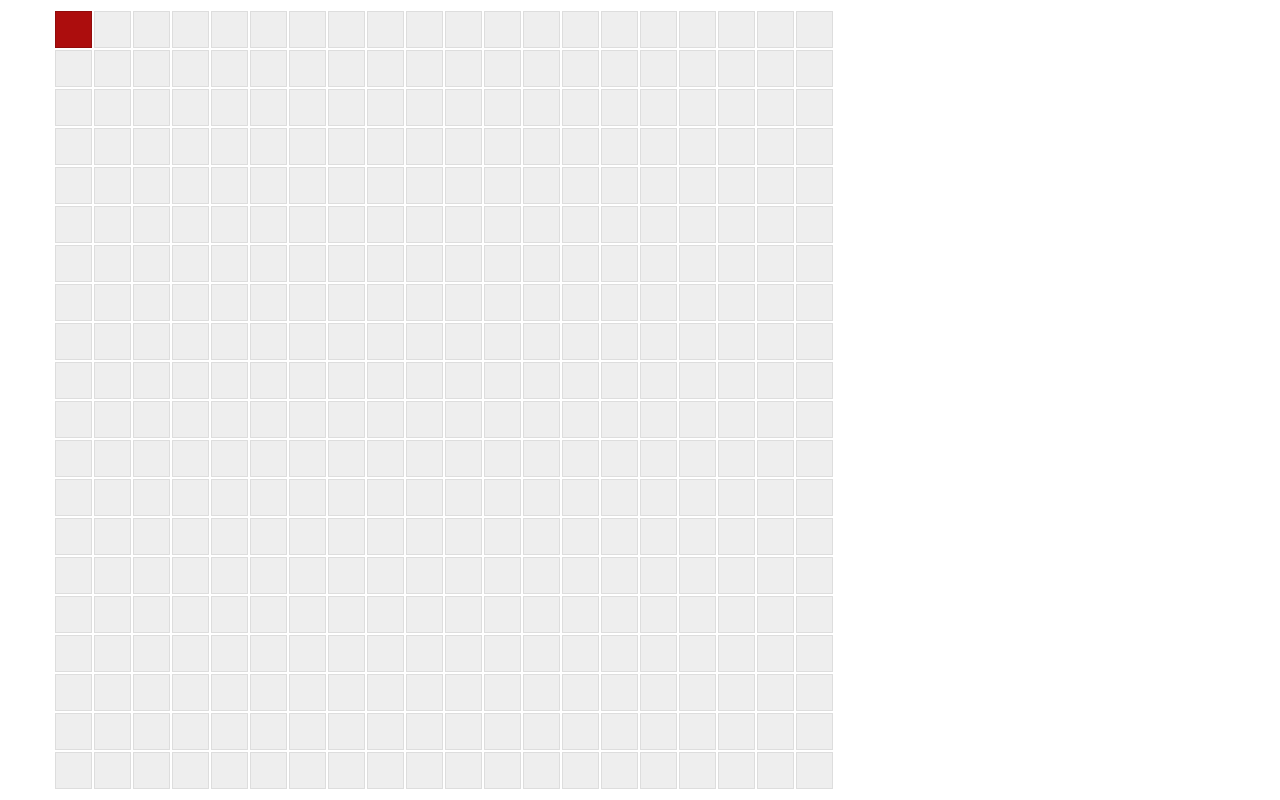
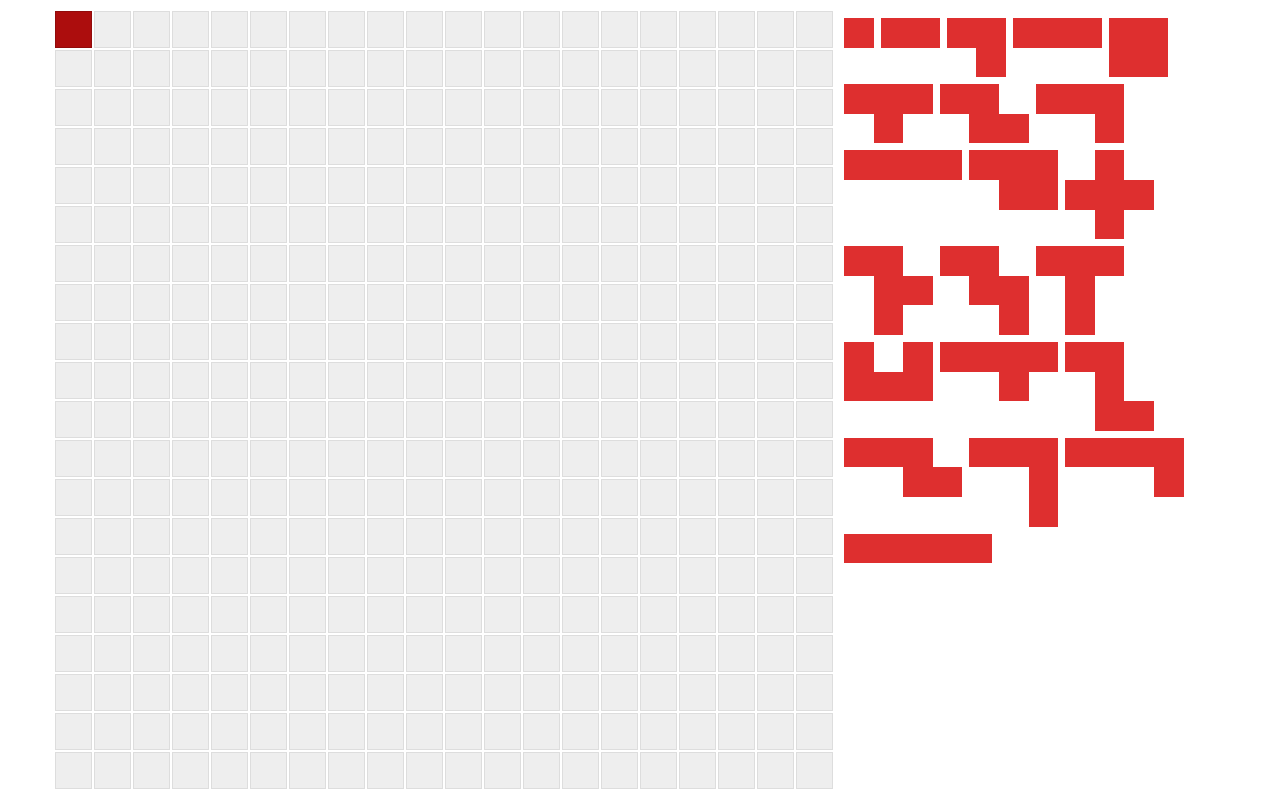
Before and after one commit to kelleyvanevert/jsblokus, a plain HTML site: page index.html in a window 1280 px wide. Both pictures are taken after a click on the element 73 px from the left and 29 px from the top of the page. Drawn offline with Linux system fonts and the light colour scheme.

Commit message:
Effects and tile store

```diff
--- a/blokus.js
+++ b/blokus.js
@@ -88,19 +88,106 @@ var Blokus = (function() {
         }).join(", ");
     };
     Vec.unserialize = function(str) {
-        var numbers = str.match(/[0-9]+/g);
+        var numbers = str.match(/[0-9\-]+/g);
         if (!numbers) {
             return [];
         }
         vecs = [];
         for (var i = 0, len = numbers.length / 2; i < len; i++) {
-            vecs.push(new Vec(numbers[i*2], numbers[i*2 + 1]));
+            vecs.push(new Vec(parseInt(numbers[i*2]), parseInt(numbers[i*2 + 1])));
         }
         return vecs;
     };
-    window.V = Vec;
 
-    var blocknames = {
+    var tiles = (function() {
+        var adjustments = {
+                "N": new Vec( 0,-1),
+                "E": new Vec( 1, 0),
+                "S": new Vec( 0, 1),
+                "W": new Vec(-1, 0),
+            },
+            tiles = {},
+            blueprints = [
+                ["1", ""],
+                ["2", "E"],
+                ["v", "ES"],
+                ["3", "EE"],
+                ["o", "ESW"],
+                ["t", "EEWS"],
+                ["z", "ESE"],
+                ["l", "EES"],
+                ["4", "EEE"],
+                ["P", "EESW"],
+                ["X", "EEWNSS", new Vec(0, 1)],
+                ["F", "ESSNE"],
+                ["W", "ESES"],
+                ["T", "EEWSS"],
+                ["U", "SEEN"],
+                ["Y", "EEEWS"],
+                ["Z", "ESSE"],
+                ["N", "EESE"],
+                ["V", "EESS"],
+                ["L", "EEES"],
+                ["5", "EEEE"],
+            ],
+            analyze = function(vs) {
+                var sqlengths = [],
+                    first = vs[0];
+                //      min x  | min y  | max x  | max y
+                dims = [first.x, first.y, first.x, first.y];
+                vs.map(function(v, i) {
+                    vs.map(function(w, j) {
+                        if (i < j) {
+                            sqlengths.push(v.subtract(w).sqlength());
+                        }
+                    });
+                    dims = [
+                        Math.min(dims[0], v.x),
+                        Math.min(dims[1], v.y),
+                        Math.max(dims[2], v.x),
+                        Math.max(dims[3], v.y),
+                    ];
+                });
+                var uid = sqlengths.sort().join("."),
+                    dimensions = [dims[2]-dims[0]+1, dims[3]-dims[1]+1].sort();
+                uid += "|" + dimensions.join(".");
+                return window.z = {
+                    vecs: vs,
+                    sqlengths: sqlengths,
+                    dimensions: dimensions,
+                    uid: uid,
+                };
+            };
+        tiles.names = blueprints.map(function(t) {
+            return t[0];
+        }).join("");
+        tiles.data = blueprints.reduce(function(data, t) {
+            var vecs = t[1].split("").reduce(function(vecs, adj) {
+                vecs.unshift(vecs[0].add(adjustments[adj]));
+                return vecs;
+            }, [t[2] || new Vec(0, 0)]).reduce(function(unique, v) {
+                if (unique[v.toString()] == undefined) {
+                    unique.push(v);
+                    unique[v.toString()] = true;
+                }
+                return unique;
+            }, []);
+            data[t[0]] = analyze(vecs);
+            return data;
+        }, {});
+        tiles.lookup = blueprints.reduce(function(lookup, t) {
+            lookup[tiles.data[t[0]].uid] = t[0];
+            return lookup;
+        }, {});
+        tiles.identify = function(vecs) {
+            var res = analyze(vecs);
+            return res ? tiles.lookup[res.uid] : false;
+        };
+        return tiles;
+    })();
+    window.t = tiles;
+        /*
+    var lookup = {
         // distances, sorted | dimensions | name
                             "|1.1" : "1",
                            "1|1.2" : "2",
@@ -124,34 +211,7 @@ var Blokus = (function() {
         "1.1.1.1.2.4.4.5.9.10|2.4" : "L",
         "1.1.1.1.4.4.4.9.9.16|1.5" : "5",
     };
-    var identify = function(vecs) {
-        var uid;
-        if (vecs.length == 1) {
-            uid = "|1.1";
-        } else {
-            uid = [];
-            var last = vecs[vecs.length - 1];
-            //      min x | min y | max x | max y
-            dims = [last.x, last.y, last.x, last.y];
-            for (var i = 0; i < vecs.length - 1; i++) {
-                for (var j = i + 1; j < vecs.length; j++) {
-                    uid.push(vecs[i].subtract(vecs[j]).sqlength());
-                }
-                dims = [
-                    Math.min(dims[0], vecs[i].x),
-                    Math.min(dims[1], vecs[i].y),
-                    Math.max(dims[2], vecs[i].x),
-                    Math.max(dims[3], vecs[i].y),
-                ];
-            }
-            uid = uid.sort(function(a,b) {
-                if (a==b) return 0;
-                return parseInt(a) > parseInt(b) ? 1 : -1;
-            }).join(".");
-            uid += "|" + [dims[2]-dims[0]+1, dims[3]-dims[1]+1].sort().join(".");
-        }
-        return blocknames[uid] || false;
-    };
+    */
 
     var Blokus = function()
     {
@@ -206,7 +266,7 @@ var Blokus = (function() {
                 }
 
                 this._valid = true;
-                this._tilename = identify(this._vecs);
+                this._tilename = tiles.identify(this._vecs);
             },
             // Public
             all: [],
@@ -259,7 +319,7 @@ var Blokus = (function() {
                 return {
                     index: k,
                     first_move: true,
-                    tiles: "12v3otzl4PXFWTUYZNVL5",
+                    tiles: tiles.names,
                     color: color,
                     corner: new Vec(k % 3 == 0 ? 0 : 19, k < 2 ? 0 : 19),
                     focus: new Vec(k % 3 == 0 ? 0 : 19, k < 2 ? 0 : 19),
@@ -294,6 +354,26 @@ var Blokus = (function() {
             }
             this.table.push(row);
         }
+
+        this.tilestore = $("<div>").addClass("tilestore").appendTo("body");
+        tiles.names.split("").map(function(tilename) {
+            var tile = $("<div>").addClass("tile tile-"+tilename).appendTo(self.tilestore),
+                width = 0,
+                height = 0,
+                dim = 0.8;
+            tiles.data[tilename].blocks = tiles.data[tilename].vecs.map(function(v) {
+                width = Math.max(width, v.x + 1);
+                height = Math.max(height, v.y + 1);
+                return $("<div>").addClass("block").appendTo(tile).css({
+                    top: (v.y * dim) + "em",
+                    left: (v.x * dim) + "em",
+                });
+            });
+            tiles.data[tilename].el = tile.css({
+                width: (width * dim) + "em",
+                height: (height * dim) + "em",
+            });
+        });
 
         /*
             Event handling
@@ -343,7 +423,13 @@ var Blokus = (function() {
                     "border-width": border,
                 }
             },
-            emsize = Math.floor($(window).height() / 45);
+            tilestorecss = {
+                top: offset.top + Math.floor(0.25 * dim),
+                left: offset.left + Math.floor(2 * part) + Math.floor(0.25 * dim),
+                width: Math.floor(part) - Math.floor(0.5 * dim),
+                height: Math.floor(2 * part) - Math.floor(0.5 * dim),
+            },
+            emsize = dim;
         this.table.map(function(row, y) {
             row.map(function(field, x) {
                 field.css(css(x, y));
@@ -352,17 +438,30 @@ var Blokus = (function() {
         $("body").css("font-size", emsize);
         if (this.initiated) {
             this.board.css(offset);
+            this.tilestore.css(tilestorecss);
         } else {
             this.initiated = true;
             var self = this;
             setTimeout(function() {
                 self.board.css(initial_offset).show("fade", 400, function() {
                     setTimeout(function() {
-                        self.board.animate(offset, 400, "easeOutExpo");
+                        self.board.animate(offset, 400, "easeOutExpo", function() {
+                            self.tilestore.css(tilestorecss);
+                            self.display_temp_tiles();
+                        });
                     }, 200);
                 });
             }, 400);
         }
+    };
+    Blokus.prototype.display_temp_tiles = function() {
+        var self = this;
+        $(".tile").hide().find(".block").removeClass("red green yellow blue")
+            .addClass(this.players.active.color);
+        this.players.active.tiles.split("").map(function(tilename) {
+            tiles.data[tilename].el.show();
+        });
+        this.tilestore.show("fade", 300);
     };
     Blokus.prototype.key = function(e) {
         var self = this;
@@ -392,9 +491,16 @@ var Blokus = (function() {
             // ? freeze while checking validity
             if (this.valid()) {
                 this.get(this.players.active.focus).removeClass("focus");
-                this.commit();
-                this.get(this.players.active.focus).addClass("focus");
-                $.flash("Okay! It's " + this.players.active.color + "'s turn now..");
+                $(".tile-" + this.temps.tilename()).hide("puff", 300, function() {
+                    setTimeout(function() {
+                        self.tilestore.hide("fade", 600, function() {
+                            self.commit();
+                            self.get(self.players.active.focus).addClass("focus");
+                            self.display_temp_tiles();
+                            $.flash("Okay! It's " + self.players.active.color + "'s turn now..");
+                        });
+                    }, 500);
+                });
             }
         } else {
             return true;
--- a/style.css
+++ b/style.css
@@ -21,13 +21,13 @@ p.flash {
 
     font-family:Helvetica, Arial, sans-serif;
     text-align:center;
-    font-size:3em;
+    font-size:1.5em;
     font-weight:bold;
 }
 p.flash span {
     display:inline-block;
-    padding:0 10px;
-    border-radius:10px;
+    padding:0.1em 0.5em;
+    border-radius:0.5em;
 
     color:#fff;
     background:#000;
@@ -50,40 +50,55 @@ p.flash.error span {
     background-color:#ccc;
     border-color:#bbb;
 }
-.field.temp {
-    border-color:#c00;
+
+.tilestore {
+    position:absolute;
+    display:none;
+}
+.tile {
+    float:left;
+    position:relative;
+    display:none;
+    margin:0 7px 7px 0;
+}
+.block {
+    position:absolute;
+    width:0.8em;
+    height:0.8em;
+    border:none;
+    background:#ddd;
 }
 
 /* Color schemes */
-.field.red {
+.red {
     background-color:#DE2F2F;
     border-color:#C31515;
 }
-.field.red.focus {
+.red.focus {
     background-color:#AC0D0D;
     border-color:#910B0B;
 }
-.field.blue {
+.blue {
     background-color:#0E82B4;
     border-color:#0C74A0;
 }
-.field.blue.focus {
+.blue.focus {
     background-color:#0A5882;
     border-color:#084262;
 }
-.field.yellow {
+.yellow {
     background-color:#EFDC09;
     border-color:#DDCC0A;
 }
-.field.yellow.focus {
+.yellow.focus {
     background-color:#D9C91D;
     border-color:#C2B41A;
 }
-.field.green {
+.green {
     background-color:#1BBC09;
     border-color:#18A408;
 }
-.field.green.focus {
+.green.focus {
     background-color:#049312;
     border-color:#136D07;
 }
```
